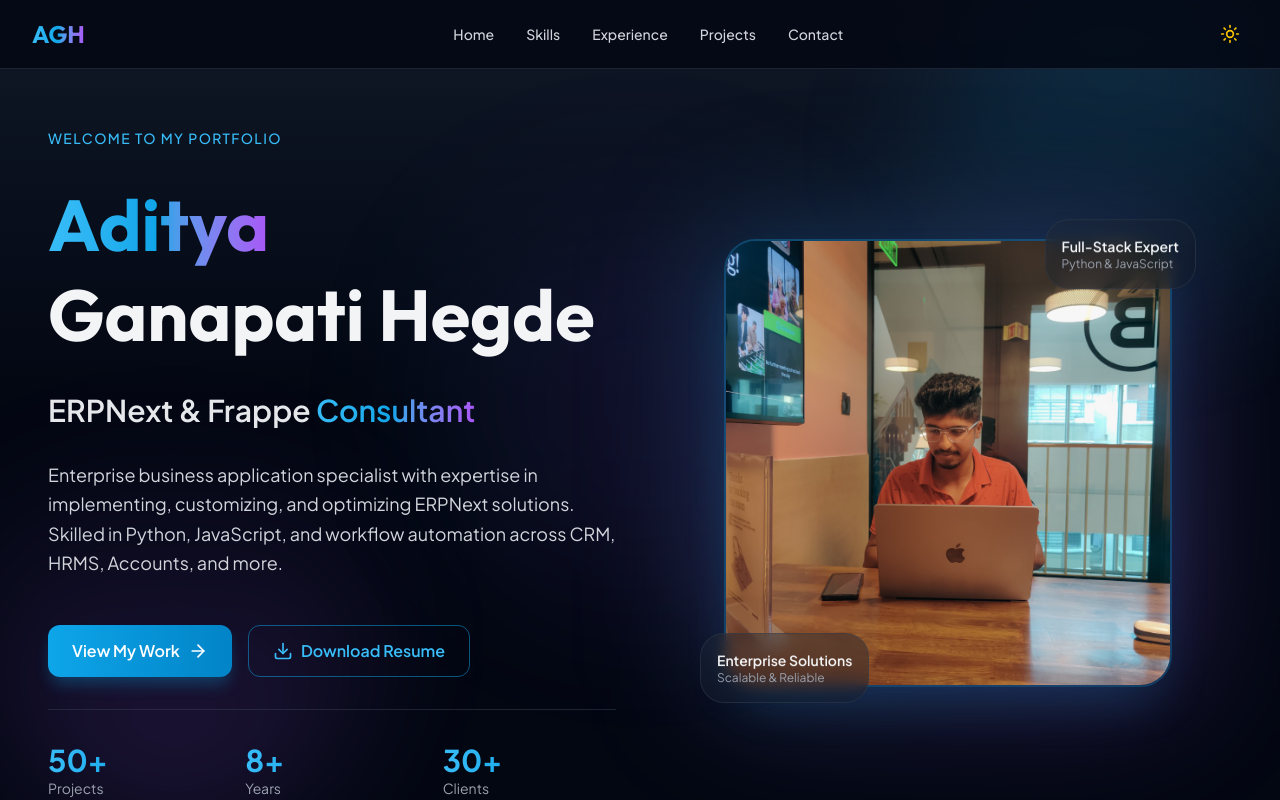
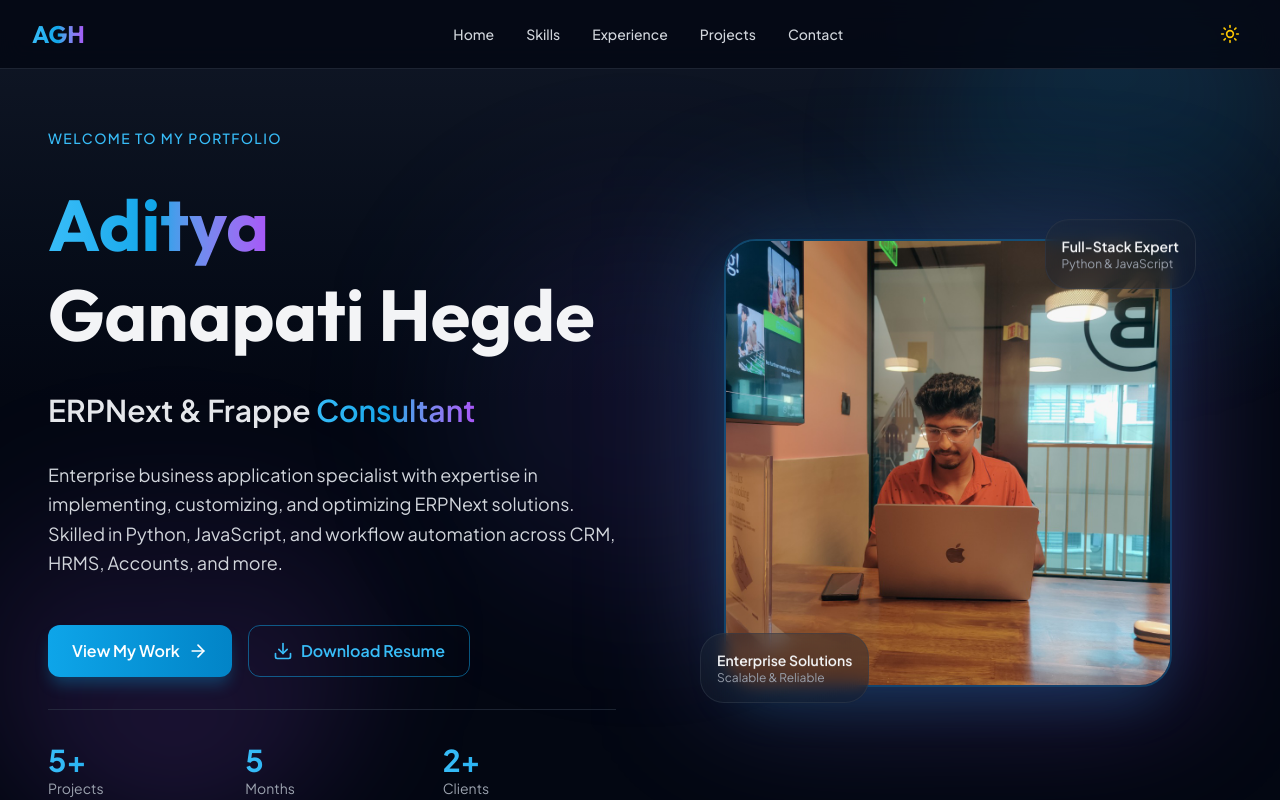
Before and after one commit to Adihegde01/my-portfolio, a Next.js app: page /my-portfolio/ in a window 1280 px wide. Shown: the top 800 px of the page. Built offline with nearby package versions, Linux system fonts and the light colour scheme.

Commit message:
Update Hero stats counters to 5+ projects, 2+ clients, 5 months

```diff
--- a/components/sections/Hero.tsx
+++ b/components/sections/Hero.tsx
@@ -86,15 +86,15 @@
               transition={{ delay: 0.7 }}
             >
               <div>
-                <p className="text-3xl font-bold gradient-text">50+</p>
+                <p className="text-3xl font-bold gradient-text">5+</p>
                 <p className="text-sm text-dark-400">Projects</p>
               </div>
               <div>
-                <p className="text-3xl font-bold gradient-text">8+</p>
-                <p className="text-sm text-dark-400">Years</p>
+                <p className="text-3xl font-bold gradient-text">5</p>
+                <p className="text-sm text-dark-400">Months</p>
               </div>
               <div>
-                <p className="text-3xl font-bold gradient-text">30+</p>
+                <p className="text-3xl font-bold gradient-text">2+</p>
                 <p className="text-sm text-dark-400">Clients</p>
               </div>
             </motion.div>
```
